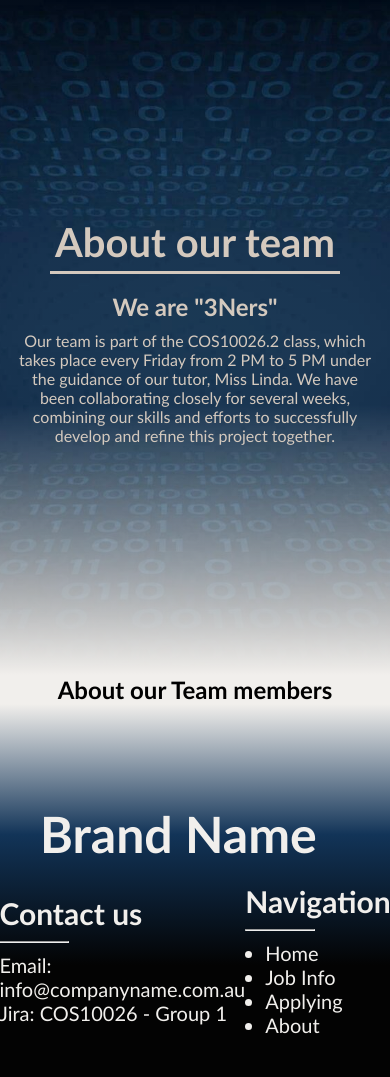
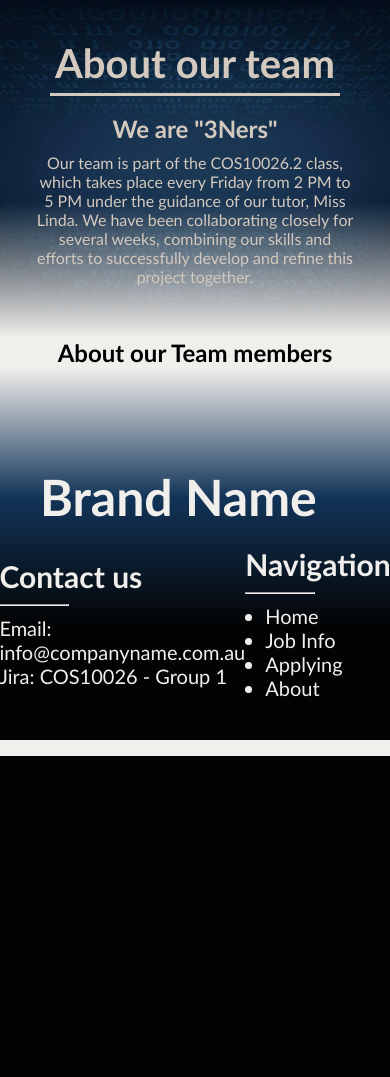
Before and after one commit to AnnNK137/project1, a PHP site: page /project1/about.html in a window 390 px wide. Shown: the part 88-1165 px from the top of the page. After the commit the page ends 844 px from the top, so only its background shows below. Run offline with PHP 8.4, Linux system fonts and the light colour scheme.

Commit message:
fixed herosection responsiveness in about.html

```diff
--- a/project1/about.html
+++ b/project1/about.html
@@ -23,6 +23,8 @@
      </header>
 
     <!-- MAIN CONTENT -->
+
+    <!-- HERO SECTION/ INTRODUCTION -->
     <section id="ap_herosection" class="center colum flex_center">
             <h2 class="ap_title">About our team</h2>
         <section class="ap_desc">
@@ -36,7 +38,7 @@
                 skills and efforts to successfully develop and refine this project together.
             </p>
         </section>
-    </section>
+    </section> <!-- end of herosection -->
 
     <section class="team_members colum flex_center">
         <h2 class="team_members_title">About our Team members</h2>
--- a/styles/styles.css
+++ b/styles/styles.css
@@ -174,7 +174,7 @@ footer a:hover{
 }
 
 .ap_desc{
-    margin-block: 5%;
+    margin: 5%;
 }
 
 .ap_long_desc{
@@ -197,3 +197,12 @@ footer a:hover{
 }
 
 /* About.html responsive */
+@media (max-width: 768px) {
+    #ap_herosection{
+        max-height: 40vh;
+    }
+}
+
+@media (max-width: 500px) {
+
+}
```
